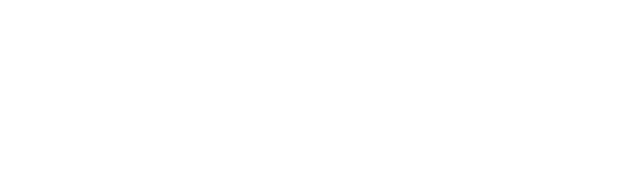
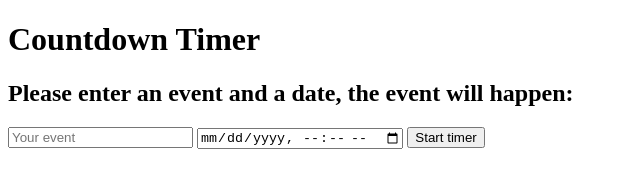
Before and after one commit to florianGierlichs/Countdown-Timer, a website: page index.html in a window 1280 px wide. Shown: the whole page, without its empty margins (0-640 px from the left). Drawn offline with Linux system fonts and the light colour scheme.

Commit message:
Build html

```diff
--- a/index.html
+++ b/index.html
@@ -4,9 +4,17 @@
     <meta charset="UTF-8" />
     <meta name="viewport" content="width=device-width, initial-scale=1.0" />
     <link rel="stylesheet" href="styles.css" />
-    <title>Contdown Timer</title>
+    <title>Countdown Timer</title>
   </head>
   <body>
+    <h1 class="headline__one">Countdown Timer</h1>
+    <h2 class="headline__two">
+      Please enter an event and a date, the event will happen:
+    </h2>
+    <input class="input__event" type="text" placeholder="Your event" />
+    <input class="input__datetime" type="datetime-local" />
+    <button class="start__button">Start timer</button>
+
     <script src="countdown.js"></script>
   </body>
 </html>
```
